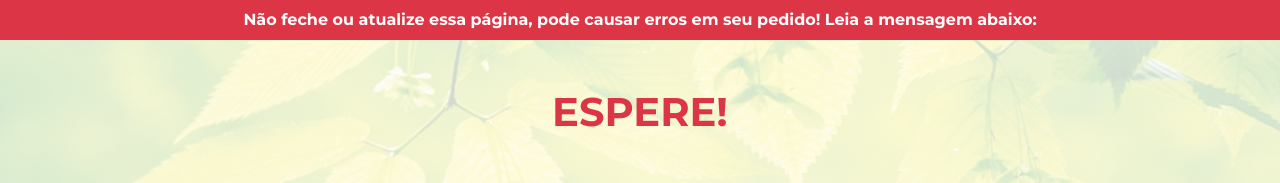
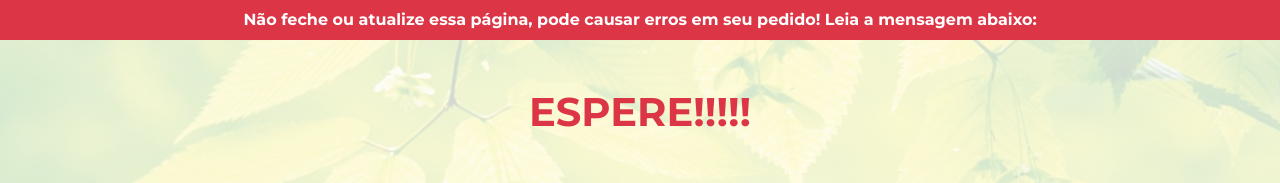
Before and after one commit to galinarussa/resultadosincriveis.online, a plain HTML site: page menos/index.html in a window 1280 px wide. Shown: the top 183 px of the page. Drawn offline with nearby package versions, Linux system fonts and the light colour scheme.

Commit message:
Update index.html

```diff
--- a/menos/index.html
+++ b/menos/index.html
@@ -52,7 +52,7 @@
     <div class="container py-5">
       <div class="row justify-content-center">
         <div class="col-lg-8 text-center">
-          <h1 class="text-danger font-weight-bold">ESPERE!</h1>
+          <h1 class="text-danger font-weight-bold">ESPERE!!!!!</h1>
           <h3>Eu Não Quero Que Você Perca Isso!</h3>
           <h3 class="text-danger font-weight-bold">Aqui Está O Menor Preço Que Você Terá!</h3>
           <p class="lead font-weight-bold">Você está recebendo um desconto imediato de 30% no Sistema Zero Flacidez Corporal, Apenas Hoje!</p>
```
